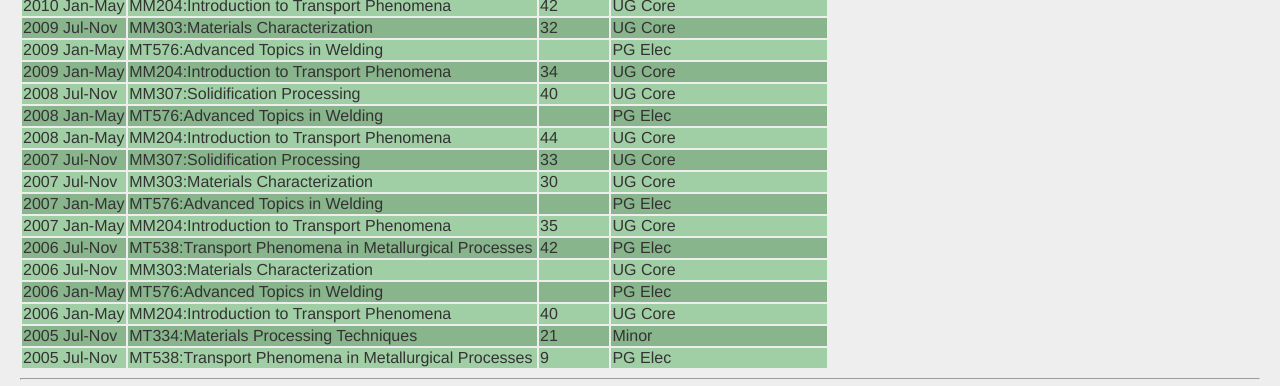
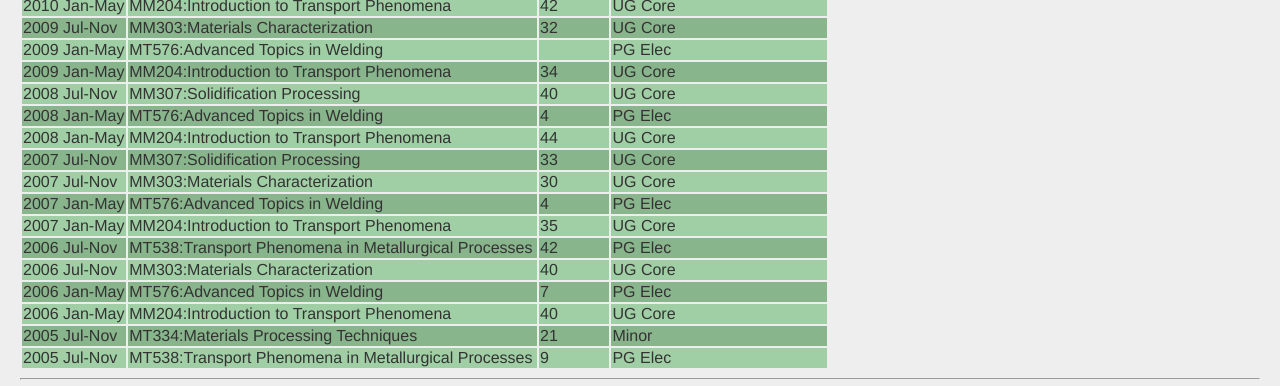
Before and after one commit to gphanikumar/gphanikumar.github.io, a Jekyll site: the page built from _pages/teaching.md, in a window 1280 px wide. Shown: the part 1224-1610 px from the top of the page. Built offline with Jekyll 4.4.1, drawn with Linux system fonts in a browser that asks for light colours.

Commit message:
updated student count in courses

```diff
--- a/_data/courses.yml
+++ b/_data/courses.yml
@@ -332,7 +332,7 @@
   num: MT576
   name: Advanced Topics in Welding
   remarks: PG Elec
-  students:
+  students: 4
 # -------------------------------------------
 - sem: Jan-May
   year: 2008
@@ -360,7 +360,7 @@
   num: MT576
   name: Advanced Topics in Welding
   remarks: PG Elec
-  students:
+  students: 4
 # -------------------------------------------
 - sem: Jan-May
   year: 2007
@@ -381,14 +381,14 @@
   num: MM303
   name: Materials Characterization
   remarks: UG Core
-  students:
+  students: 40
 # -------------------------------------------
 - sem: Jan-May
   year: 2006
   num: MT576
   name: Advanced Topics in Welding
   remarks: PG Elec
-  students:
+  students: 7
 # -------------------------------------------
 - sem: Jan-May
   year: 2006
```
